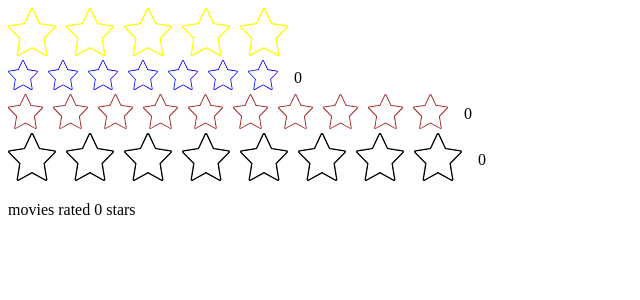
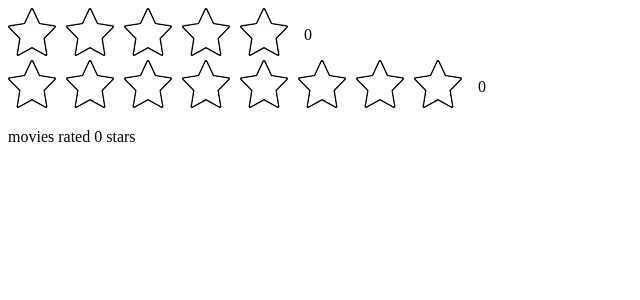
Before and after one commit to anwartarekA/reusable-star-component, a React (Create React App) app: page / in a window 1280 px wide. Shown: the top 300 px of the page, without its empty margins (0-640 px from the left). Built offline with nearby package versions, Linux system fonts and the light colour scheme.

Commit message:
make prop types for component props

```diff
--- a/package.json
+++ b/package.json
@@ -3,6 +3,7 @@
   "version": "0.1.0",
   "private": true,
   "dependencies": {
+    "prop-types": "^15.8.1",
     "react": "^19.3.0",
     "react-dom": "^19.3.0",
     "react-scripts": "5.0.1"
--- a/src/App.js
+++ b/src/App.js
@@ -2,13 +2,7 @@ import { StarRating, Test } from './StarRating';
 function App() {
   return (
     <>
-      <StarRating
-        maxRating={5}
-        color='yellow'
-        messages={['Terrible', 'Bad', 'Okay', 'Good', 'Amazing']}
-      />
-      <StarRating maxRating={7} size={30} color='blue' />
-      <StarRating maxRating={10} size={35} color='brown' />
+      <StarRating maxRating={5} color={10} messages={10} />
       <Test />
     </>
   );
```
Also changed, not shown: src/StarRating.js (+9 -0 lines), 1 other file (tests, documents, lock files or other folders).
